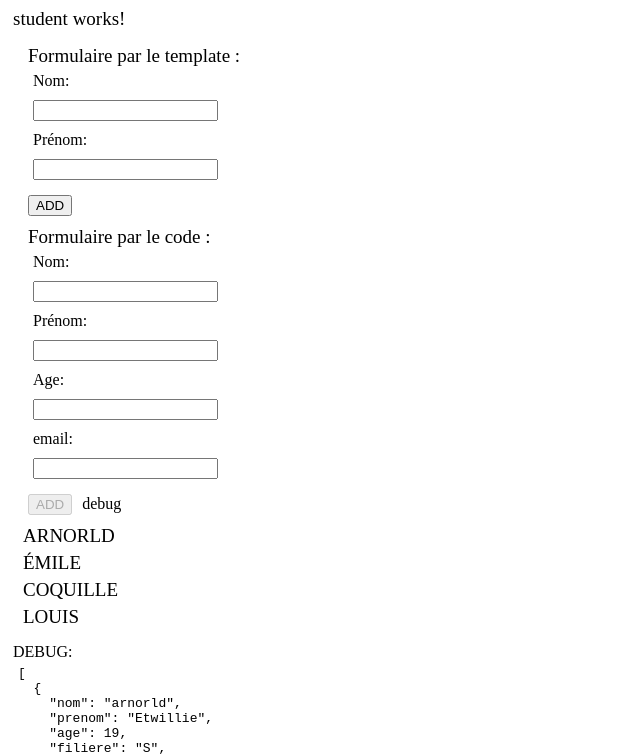
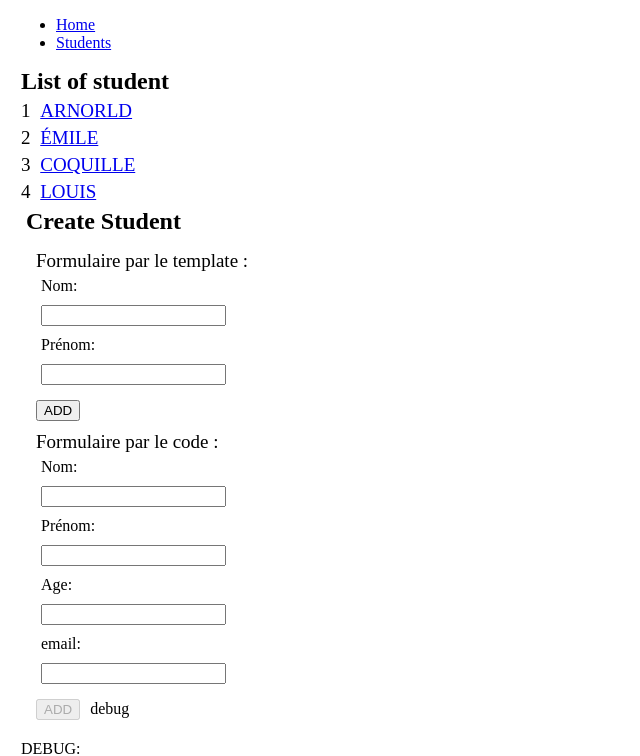
Before and after one commit to nl2br/angulartest, an Angular app: page /students in a window 1280 px wide. Before the commit this address led to /. Shown: the top 756 px of the page, without its empty margins (0-640 px from the left). Built offline with nearby package versions, Linux system fonts and the light colour scheme.

Commit message:
excercice routes

```diff
--- a/src/app/app-routing.module.ts
+++ b/src/app/app-routing.module.ts
@@ -1,7 +1,15 @@
 import { NgModule } from '@angular/core';
 import { Routes, RouterModule } from '@angular/router';
+import { HomeComponent } from './home/home.component';
+import { StudentComponent } from './student/student.component';
+import { StudentDetailsComponent } from './student-details/student-details.component';
 
-const routes: Routes = [];
+const routes: Routes = [
+  // définir les routes ici
+  { path:'', component:HomeComponent},
+  { path:'students', component:StudentComponent},
+  { path:'students/:id', component:StudentDetailsComponent}
+];
 
 @NgModule({
   imports: [RouterModule.forRoot(routes)],
--- a/src/app/app.component.html
+++ b/src/app/app.component.html
@@ -1,5 +1,26 @@
 <!--The content below is only a placeholder and can be replaced.-->
-<app-student></app-student>
+<!-- <app-student></app-student> -->
 <!-- <app-player></app-player> -->
 
-<router-outlet></router-outlet>
+<!DOCTYPE html>
+<html lang="en">
+<head>
+    <meta charset="UTF-8">
+    <meta name="viewport" content="width=device-width, initial-scale=1.0">
+    <meta http-equiv="X-UA-Compatible" content="ie=edge">
+    <title>Document</title>
+</head>
+<body>
+    <header>
+        <nav>
+            <ul>
+                <li><a href="" routerLink="/" routerLinkActive #route="routerLinkActive">Home</a></li>
+                <li><a href="" routerLink="/students" routerLinkActive #route="routerLinkActive">Students</a></li>
+            </ul>
+        </nav>
+    </header>
+    <main>
+        <router-outlet></router-outlet>
+    </main>
+</body>
+</html>
--- a/src/app/app.module.ts
+++ b/src/app/app.module.ts
@@ -7,13 +7,17 @@ import { PlayerComponent } from './player/player.component';
 import { StudentComponent } from './student/student.component';
 import { IsMajeurPipe } from './is-majeur.pipe';
 import { FormsModule, ReactiveFormsModule } from '@angular/forms';
+import { HomeComponent } from './home/home.component';
+import { StudentDetailsComponent } from './student-details/student-details.component';
 
 @NgModule({
   declarations: [
     AppComponent,
     PlayerComponent,
     StudentComponent,
-    IsMajeurPipe
+    IsMajeurPipe,
+    HomeComponent,
+    StudentDetailsComponent
   ],
   imports: [
     BrowserModule,
--- /dev/null
+++ b/src/app/home/home.component.css
@@ -0,0 +1,3 @@
+.intro{
+    font-size: 90px
+}
--- /dev/null
+++ b/src/app/home/home.component.html
@@ -0,0 +1,4 @@
+<div class="intro">
+    <p>Hello Teachers,</p>
+    <p>You can see all students of our establishment <a href="" routerLink="/students" routerLinkActive #route="routerLinkActive">here</a></p>
+</div>
--- /dev/null
+++ b/src/app/home/home.component.ts
@@ -0,0 +1,15 @@
+import { Component, OnInit } from '@angular/core';
+
+@Component({
+  selector: 'app-home',
+  templateUrl: './home.component.html',
+  styleUrls: ['./home.component.css']
+})
+export class HomeComponent implements OnInit {
+
+  constructor() { }
+
+  ngOnInit() {
+  }
+
+}
--- /dev/null
+++ b/src/app/student-details/student-details.component.html
@@ -0,0 +1,8 @@
+<a href="" routerLink="/" routerLinkActive #route="routerLinkActive">back home</a>
+<p>
+  student-details works!
+</p>
+
+<p>{{student.prenom | lowercase}}</p>
+<p>{{student.age | number:'.2'}}</p>
+<p>{{student.age | isMajeur}}</p>
--- /dev/null
+++ b/src/app/student-details/student-details.component.ts
@@ -0,0 +1,25 @@
+import { Component, OnInit } from '@angular/core';
+import { ActivatedRoute } from '@angular/router';
+import { Student } from '../student';
+import { StudentService } from '../student.service';
+
+@Component({
+  selector: 'app-student-details',
+  templateUrl: './student-details.component.html',
+  styleUrls: ['./student-details.component.css']
+})
+export class StudentDetailsComponent implements OnInit {
+
+  student: Student
+
+  constructor(private studentService: StudentService,private route:ActivatedRoute) {
+
+   }
+
+  ngOnInit() {
+    const id = this.route.snapshot.paramMap.get('id')
+    console.log(id)
+    this.student = this.studentService.details(Number(id))
+  }
+
+}
--- a/src/app/student.service.ts
+++ b/src/app/student.service.ts
@@ -15,6 +15,14 @@ export class StudentService {
     return this.listStudents;
   }
 
+  details(id: number){
+    console.log('liste',this.listStudents)
+    console.log('id',id)
+    let student = this.listStudents.filter(item => item.id === id)
+    console.log('find',this.listStudents)
+    return student[0]
+  }
+
   add(student: Student){
     this.listStudents.push(student)
   }
--- a/src/app/student.ts
+++ b/src/app/student.ts
@@ -1,4 +1,5 @@
 export class Student {
+    id:number
     nomDeClasse: string
     nom: string
     prenom: string
@@ -7,7 +8,8 @@ export class Student {
     filiere: string
     description: string
 
-    constructor(nom: string, prenom: string, age: number, filiere: string, nomDeClasse: string, description: string){
+    constructor(id:number, nom: string, prenom: string, age: number, filiere: string, nomDeClasse: string, description: string){
+        this.id = id
         this.nom = nom
         this.prenom = prenom
         this.age = age
@@ -18,8 +20,8 @@ export class Student {
 };
 
 export const students = [
-    new Student('arnorld','Etwillie', 19, 'S', 'Classe 1', 'abruti'),
-    new Student('émile','Labille', 16, 'S', 'Classe 1', 'abruti'),
-    new Student('coquille','St Jacques', 14, 'S', 'Classe 1', 'abruti'),
-    new Student('louis','Futon', 15, 'S', 'Classe 1', 'abruti')
+    new Student(1,'arnorld','Etwillie', 19, 'S', 'Classe 1', 'abruti'),
+    new Student(2,'émile','Labille', 16, 'S', 'Classe 1', 'abruti'),
+    new Student(3,'coquille','St Jacques', 14, 'S', 'Classe 1', 'abruti'),
+    new Student(4,'louis','Futon', 15, 'S', 'Classe 1', 'abruti')
 ];
--- a/src/app/student/student.component.html
+++ b/src/app/student/student.component.html
@@ -1,8 +1,12 @@
-<p>
-  student works!
+<h2>List of student</h2>
+<p *ngFor="let student of students" (click)="infoStudent(student)">
+  {{student.id}}
+  <a href="" [routerLink]="['/students',student.id]" routerLinkActive #route="routerLinkActive">{{student.nom | uppercase}}</a>
 </p>
 
 <div>
+
+  <h2>Create Student</h2>
   <div class="left">
 
     <!-- form par le template -->
@@ -48,9 +52,7 @@
     </form>
 
 
-    <p *ngFor="let student of students" (click)="infoStudent(student)">
-      {{student.nom | uppercase}}
-    </p>
+
   </div>
 
   <div class="right">
```
Also changed, not shown: src/app/student-details/student-details.component.css (added).
